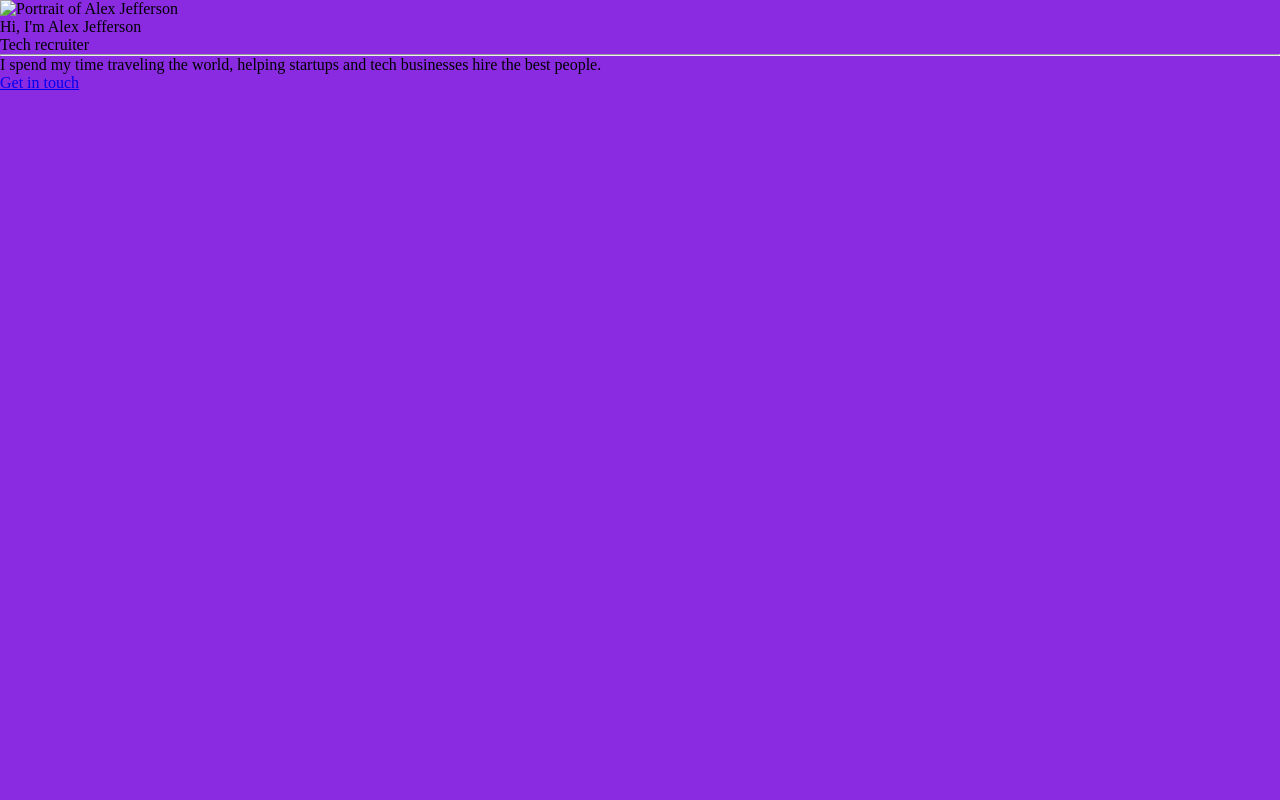
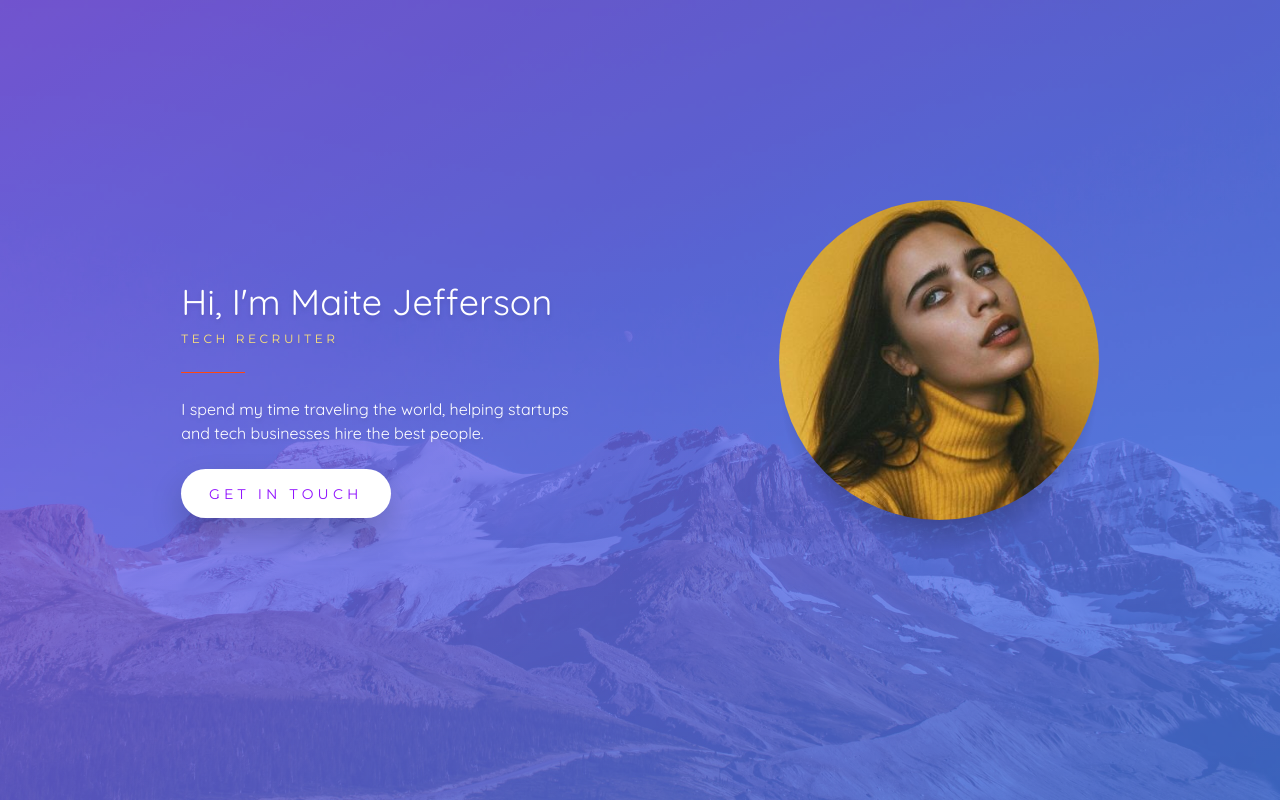
Before and after one commit to juniorricardo/PandaCSS, a website: page index.html in a window 1280 px wide. Drawn offline with Linux system fonts and the light colour scheme.

Commit message:
Practicas css

```diff
--- a/css/formBlack.css
+++ b/css/form-vainilla.css
@@ -2,6 +2,7 @@
 
 body {
     font-family: 'Raleway', sans-serif;
+    text-align: center;
     background: #373B44;
     /* fallback for old browsers */
     background: -webkit-linear-gradient(to right, #4286f4, #373B44);
@@ -11,49 +12,42 @@ body {
 }
 
 div {
-    text-align: center;
     width: 100%;
-
-}
-
-.titulo {
-    text-align: center;
-    font-weight: 300;
-    font-size: xx-large;
 }
 
 .contenedor {
-    border-radius: 10px;
+    margin: 20px auto;
+    border-radius: 3px;
     box-shadow: 0px 1px 4px rgba(0, 0, 0, 0.2);
     display: block;
     background-color: #f7f7f7;
     width: 300px;
     height: auto;
-    padding: 10px;
+    padding: 15px;
 }
 
-.campos {
-    margin-top: 20px;
+.contenedor .titulo {
+    font-weight: 300;
+    font-size: xx-large;
 }
 
-.campos label {
-    color: #373B44;
-}
-
-.campos input {
-    margin-top: 10px;
-}
-
-.boton {
+.contenedor .boton {
     background: #4286f4;
     color: #f7f7f7;
     font-weight: 500;
     display: block;
     padding: 10px;
     text-decoration: none;
-    border-radius: 6px;
-    margin:20px 25% 10px 25%;
+    border-radius: 2px;
+    margin-top: 13px;
+    margin-left: auto;
 }
-.boton:hover{
+
+.boton:hover {
     background: #236fe9;
+    box-shadow: 0 1.5rem 3rem rgba(0, 0, 0, 0.2);
 }
+
+.contenedor .campos {
+    margin-top: 20px;
+}
--- a/css/main.css
+++ b/css/main.css
@@ -1,3 +1,193 @@
-html{
-    background-color: blueviolet;
+html {
+    /* background-color: #5f45bb;
+    background-image: linear-gradient(to bottom right, #180cac, #d054e4); */
+
+    background: #4776E6;
+    /* Chrome 10-25, Safari 5.1-6 */
+    background: linear-gradient(to bottom right, #8E54E9, #4776E6);
+    /* W3C, IE 10+/ Edge, Firefox 16+, Chrome 26+, Opera 12+, Safari 7+ */
+
+
+    color: #fff;
+    font-family: "Quicksand", sans-serif;
+    font-size: 16px;
+    -moz-osx-font-smoothing: grayscale;
+    -webkit-font-smoothing: antialiased;
+    line-height: 1.5;
+    min-height: 100vh;
+    min-width: 300px;
+    overflow-x: hidden;
+    text-shadow: 0 3px 5px rgba(0, 0, 0, 0.1);
 }
+
+a {
+    color: currentColor;
+    cursor: pointer;
+    text-decoration: none;
+}
+
+/* 2. Shared */
+.wallpaper {
+    display: block;
+    height: 100%;
+    left: 0;
+    top: 0;
+    width: 100%;
+}
+
+.wallpaper,
+.picture-shadow,
+.picture-image {
+    display: block;
+    height: 100%;
+    left: 0;
+    top: 0;
+    width: 100%;
+}
+
+.job,
+.button {
+    font-family: "Montserrat", "Quicksand", sans-serif;
+    letter-spacing: 0.3em;
+    text-transform: uppercase;
+}
+
+.button,
+.social a {
+    transform-origin: center;
+    transition-duration: 100ms;
+}
+
+.button {
+    background-color: #fff;
+    border-radius: 290486px;
+    box-shadow: 0 1rem 2rem rgba(0, 0, 0, 0.2);
+    color: #9013fe;
+    display: inline-block;
+    font-size: 0.875rem;
+    line-height: 1;
+    padding: 1.25em 2em;
+    text-shadow: none;
+    transition-property: box-shadow, transform;
+    user-select: none;
+    vertical-align: top;
+    white-space: nowrap;
+    will-change: box-shadow, transform;
+}
+
+.button:hover {
+    box-shadow: 0 1.5rem 3rem rgba(0, 0, 0, 0.2);
+    transform: scale(1.02) translateY(-4px);
+}
+
+/* 3. Specific */
+.wallpaper {
+    background-image: url("../images/wall.jpg");
+    background-position: center;
+    background-size: cover;
+    opacity: 0.2;
+    position: fixed;
+}
+
+.picture {
+    padding-top: 100%;
+    position: relative;
+    width: 100%;
+}
+
+.picture-shadow {
+    border-radius: 290486px;
+    background-image: radial-gradient(#000 0%, rgba(0, 0, 0, 0) 70%);
+    position: absolute;
+    top: 10%;
+}
+
+.picture-image {
+    border-radius: 290486px;
+    position: absolute;
+}
+
+.content {
+    display: flex;
+    position: relative;
+    min-height: 100vh;
+}
+
+.side {
+    max-height: 25rem;
+    max-width: 20rem;
+}
+
+.about {
+    max-width: 26rem;
+}
+
+.name {
+    font-size: 2.25rem;
+    line-height: 1.125;
+    margin-bottom: 0.5rem;
+}
+
+.job {
+    color: #ffe479;
+    font-size: 0.75rem;
+}
+
+.hr {
+    background-color: #ff470f;
+    border: none;
+    content: "";
+    height: 1px;
+    margin-bottom: 1.5rem;
+    margin-top: 1.5rem;
+    transform-origin: center left;
+    width: 4rem;
+}
+
+.description {
+    font-size: 1rem;
+}
+
+.contact {
+    display: inline-block;
+    margin-top: 1.5rem;
+    vertical-align: top;
+}
+
+/* 4. Resposiveness */
+@media screen and (max-width: 799px) {
+    .content {
+        flex-direction: column;
+        justify-content: center;
+        align-items: center;
+        padding: 5rem 3rem;
+    }
+
+    .side {
+        margin-bottom: 3rem;
+        width: 100%;
+    }
+}
+
+@media screen and (min-width: 800px) {
+    .content {
+        align-items: center;
+        justify-content: space-around;
+        justify-content: space-evenly;
+        padding: 4rem;
+    }
+
+    .side {
+        flex-grow: 0;
+        flex-shrink: 0;
+        margin-left: 4rem;
+        order: 2;
+        height: 25rem;
+        width: 20rem;
+    }
+
+    .about {
+        flex-grow: 1;
+        flex-shrink: 1;
+    }
+}
--- a/index.html
+++ b/index.html
@@ -5,9 +5,10 @@
     <meta charset="utf-8">
     <meta http-equiv="X-UA-Compatible" content="IE=edge">
     <meta name="viewport" content="width=device-width, initial-scale=1">
-    <title>Alex Jefferson – Tech Recruiter</title>
+    <title>Maite Jefferson – Tech Recruiter</title>
+    <link href="https://fonts.googleapis.com/css?family=Montserrat|Quicksand" rel="stylesheet">
+    <link rel="stylesheet" type="text/css" href="css/minireset.min.css">
     <link rel="stylesheet" type="text/css" href="css/main.css">
-    <link rel="stylesheet" type="text/css" href="css/minireset.min.css">
 </head>
 
 <body>
@@ -17,12 +18,12 @@
         <aside class="side">
             <figure class="picture">
                 <div class="picture-shadow"></div>
-                <img id="pictureImage" class="picture-image" src="images/alex.jpg" srcset="images/alex.jpg 1x,images/alex@2x.jpg 2x,images/alex@3x.jpg 3x" alt="Portrait of Alex Jefferson" width="320" height="320">
+                <img id="pictureImage" class="picture-image" src="images/maite.jpg" srcset="images/maite.jpg 1x,images/maite@2x.jpg 2x,images/maite@3x.jpg 3x, images/maite@4x.jpg 4x" alt="Portrait of Maite Jefferson" width="320" height="395">
             </figure>
         </aside>
         <main class="about">
             <h1 class="name">
-                Hi, I'm Alex Jefferson
+                Hi, I'm Maite Jefferson
             </h1>
             <p class="job">
                 Tech recruiter
--- a/package.json
+++ b/package.json
@@ -1,5 +1,6 @@
 {
   "dependencies": {
+    "tailwindcss": "^1.2.0",
     "uikit": "^3.3.3"
   }
 }
```
Also changed, not shown: formulario-semanticui.html (added, +12 -0 lines), formulario-uikit.html (renamed from formulario.html, +1 -1 lines), formulario-vainilla.html (added, +25 -0 lines), formularioBlack.html (deleted, +0 -25 lines), js/find.js (added, +9 -0 lines), images/maite.jpg (added), images/maite@2x.jpg (added), images/maite@3x.jpg (added), images/maite@4x.jpg (added), 2 other files.
